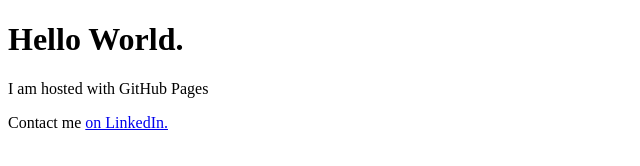
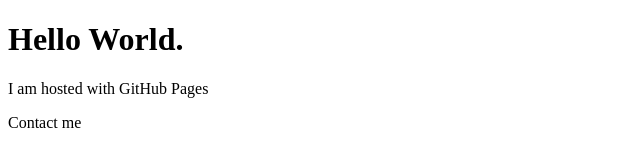
Before and after one commit to chkoster/chkoster.github.io, a plain HTML site: page index.html in a window 1280 px wide. Shown: the full height of the page, 0-640 px from the left. Drawn offline with Linux system fonts and the light colour scheme.

Commit message:
Revert "Update index.html"
This reverts commit 6e65cac0e65f9651dc8462df18c0146169711367.

```diff
--- a/index.html
+++ b/index.html
@@ -2,6 +2,5 @@
 <html>
 <h1>Hello World.</h1>
 <p>I am hosted with GitHub Pages</p>
-<p>Contact me <A HREF="https://www.linkedin.com/in/carlkoster/">on LinkedIn.</A>
-</p>
+<p>Contact me <A HREF="https://www.linkedin.com/in/carlkoster/"></A></p>
 </html>
```
